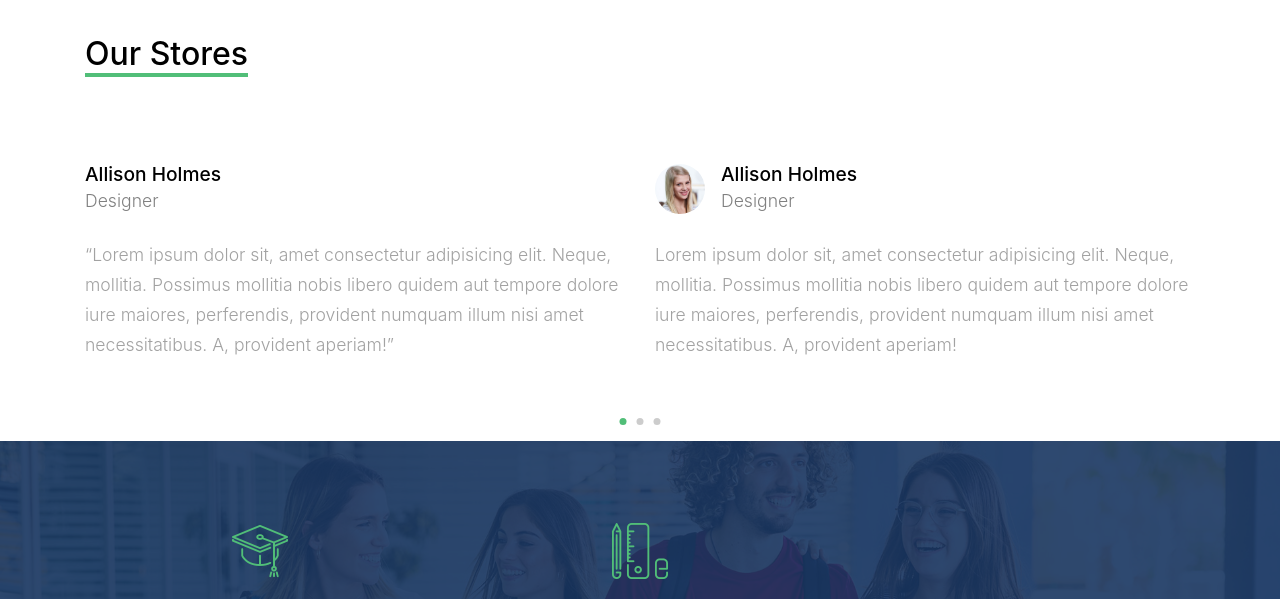
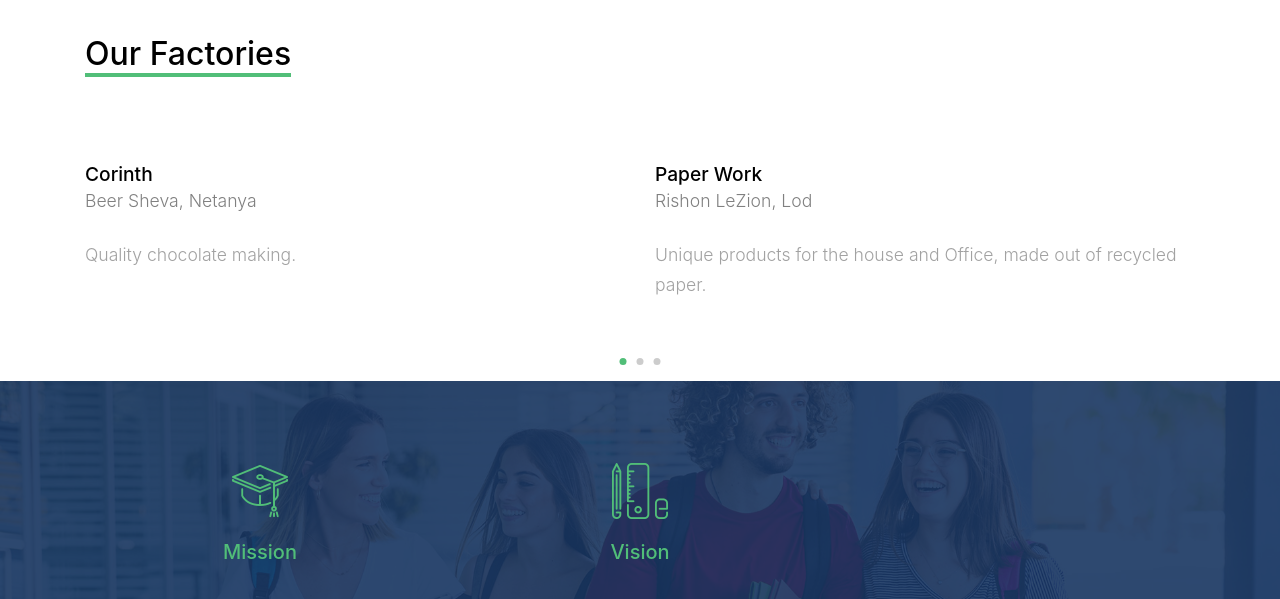
Before and after one commit to meet-projects/final-project-d2, a Flask app: page / in a window 1280 px wide. Shown: the part 2809-3408 px from the top of the page. Run offline with Flask 2, Linux system fonts and the light colour scheme; data comes from the database, SQL or seed files in the repository; both versions use the stored data as it was after the commit; some libraries are stand-ins or nearby versions; some web fonts are replaced.

Commit message:
front-end touch ups

```diff
--- a/academics/academics/templates/about.html
+++ b/academics/academics/templates/about.html
@@ -2,7 +2,7 @@
 <html lang="en">
 
 <head>
-  <title>Integrated Productive Plants &mdash; Contact</title>
+  <title>Integrative Production Plants &mdash; Contact</title>
   <meta charset="utf-8">
   <meta name="viewport" content="width=device-width, initial-scale=1, shrink-to-fit=no">
 
@@ -51,8 +51,8 @@
         <div class="row align-items-center">
           <div class="col-lg-9 d-none d-lg-block">
             <a href="#" class="small mr-3"><span class="icon-question-circle-o mr-2"></span> Have a questions?</a>
-            <a href="#" class="small mr-3"><span class="icon-phone2 mr-2"></span> 10 20 123 456</a>
-            <a href="#" class="small mr-3"><span class="icon-envelope-o mr-2"></span> info@mydomain.com</a>
+            <a href="#" class="small mr-3"><span class="icon-phone2 mr-2"></span> 08-920-0050</a>
+            <a href="#" class="small mr-3"><span class="icon-envelope-o mr-2"></span> integratedplants@gmail.com</a>
           </div>
           <div class="col-lg-3 text-right">
                     </div>
--- a/academics/academics/templates/courses.html
+++ b/academics/academics/templates/courses.html
@@ -2,7 +2,7 @@
 <html lang="en">
 
 <head>
-  <title>Integrated Productive Plan &mdash; Store </title>
+  <title>Integrative Production Plan &mdash; Store </title>
   <meta charset="utf-8">
   <meta name="viewport" content="width=device-width, initial-scale=1, shrink-to-fit=no">
 
@@ -50,8 +50,8 @@
         <div class="row align-items-center">
           <div class="col-lg-9 d-none d-lg-block">
             <a href="#" class="small mr-3"><span class="icon-question-circle-o mr-2"></span> Have a questions?</a>
-            <a href="#" class="small mr-3"><span class="icon-phone2 mr-2"></span> 10 20 123 456</a>
-            <a href="#" class="small mr-3"><span class="icon-envelope-o mr-2"></span> info@mydomain.com</a>
+            <a href="#" class="small mr-3"><span class="icon-phone2 mr-2"></span> 08-920-0050</a>
+            <a href="#" class="small mr-3"><span class="icon-envelope-o mr-2"></span> integratedplants@gmail.com</a>
           </div>
         </div>
       </div>
--- a/academics/academics/templates/index.html
+++ b/academics/academics/templates/index.html
@@ -2,7 +2,7 @@
 <html lang="en">
 
 <head>
-  <title>Integrated Productive Plants &mdash; Home</title>
+  <title>Integrative Production Plants &mdash; Home</title>
   <meta charset="utf-8">
   <meta name="viewport" content="width=device-width, initial-scale=1, shrink-to-fit=no">
 
@@ -50,8 +50,8 @@
         <div class="row align-items-center">
           <div class="col-lg-9 d-none d-lg-block">
             <a href="{{url_for('contact')}}" class="small mr-3"><span class="icon-question-circle-o mr-2"></span> Have a questions?</a>
-            <a href="#" class="small mr-3"><span class="icon-phone2 mr-2"></span> 10 20 123 456</a>
-            <a href="#" class="small mr-3"><span class="icon-envelope-o mr-2"></span> info@mydomain.com</a>
+            <a href="#" class="small mr-3"><span class="icon-phone2 mr-2"></span> 08-920-0050</a>
+            <a href="#" class="small mr-3"><span class="icon-envelope-o mr-2"></span> integratedplants@gmail.com</a>
           </div>
 
         </div>
@@ -91,7 +91,7 @@
           </div>
           <div class="ml-auto">
             <div class="social-wrap">
-              <a href="#"><span class="icon-facebook"></span></a>
+              <a href="https://www.facebook.com/shekulotov/"><span class="icon-facebook"></span></a>
               <a href="https://www.instagram.com/integrativeplants/?hl=en"><span class="icon-instagram"></span></a>
 
 
@@ -121,7 +121,7 @@
         <div class="container">
           <div class="row align-items-center">
             <div class="col-lg-12 mx-auto text-center" data-aos="fade-up">
-              <h1>Integrated Productive Plants</h1>
+              <h1>Integrative Production Plants</h1>
             </div>
           </div>
         </div>
@@ -170,7 +170,7 @@
                   <div class="course-1-item">
                     <figure class="thumnail">
                       <a href="{{ url_for('display_product',product_id=product.product_id) }}"><img src="{{product.picture_path}}" alt="Image" height=420px width="350px"></a>
-                      <div class="price">₪{{product.price}}</div>
+                      <div class="price">₪{{product.price}}.00</div>
                     </figure>
                     <div class="course-1-content pb-4">
                       <h2>{{product.name}}</h2>
@@ -203,7 +203,7 @@
           </div>
           <div class="col-lg-8">
 
-            <p class="lead">"I'm gaining confidence here. The fact that I am constantly interacting with people helps me realize that I can cope with difficulties and manage my emotions and thoughts. I really love the staff here and the majority of my colleagues. At the moment I feel that working in the free market is too overwhelming, but I hope and believe that the knowledge, tools and experience I receive at Shekulo Tov, will help me in the future to be included in the free market. </p>
+            <p class="lead">"I'm gaining confidence here. The fact that I am constantly interacting with people helps me realize that I can cope with difficulties and manage my emotions and thoughts. I really love the staff here and the majority of my colleagues. At the moment I feel that working in the free market is too overwhelming, but I hope and believe that the knowledge, tools and experience I receive at Shekulo Tov, will help me in the future to be included in the free market." </p>
             <p><a href="{{url_for('stories')}}">Read more</a></p>
           </div>
         </div>
@@ -216,7 +216,7 @@
         <div class="row mb-5">
           <div class="col-lg-4">
             <h2 class="section-title-underline">
-              <span>Our Stores</span>
+              <span>Our Factories</span>
             </h2>
           </div>
         </div>
@@ -227,77 +227,72 @@
           <div class="ftco-testimonial-1">
             <div class="ftco-testimonial-vcard d-flex align-items-center mb-4">
               <div>
-                <h3>Allison Holmes</h3>
-                <span>Designer</span>
+                <h3>Corinth</h3>
+                <span>Beer Sheva, Netanya</span>
               </div>
             </div>
             <div>
-              <p>&ldquo;Lorem ipsum dolor sit, amet consectetur adipisicing elit. Neque, mollitia. Possimus mollitia nobis libero quidem aut tempore dolore iure maiores, perferendis, provident numquam illum nisi amet necessitatibus. A, provident aperiam!&rdquo;</p>
+              <p>Quality chocolate making.</p>
             </div>
           </div>
 
           <div class="ftco-testimonial-1">
             <div class="ftco-testimonial-vcard d-flex align-items-center mb-4">
-              <img src="static/images/person_2.jpg" alt="Image" class="img-fluid mr-3">
               <div>
-                <h3>Allison Holmes</h3>
-                <span>Designer</span>
+                <h3>Paper Work</h3>
+                <span>Rishon LeZion, Lod</span>
               </div>
             </div>
             <div>
-              <p>Lorem ipsum dolor sit, amet consectetur adipisicing elit. Neque, mollitia. Possimus mollitia nobis libero quidem aut tempore dolore iure maiores, perferendis, provident numquam illum nisi amet necessitatibus. A, provident aperiam!</p>
+              <p>Unique products for the house and Office, made out of recycled paper.</p>
             </div>
           </div>
 
           <div class="ftco-testimonial-1">
             <div class="ftco-testimonial-vcard d-flex align-items-center mb-4">
-              <img src="static/images/person_4.jpg" alt="Image" class="img-fluid mr-3">
               <div>
-                <h3>Allison Holmes</h3>
-                <span>Designer</span>
+                <h3>Basmat Amal</h3>
+                <span>Tayibe</span>
               </div>
             </div>
             <div>
-              <p>&ldquo;Lorem ipsum dolor sit, amet consectetur adipisicing elit. Neque, mollitia. Possimus mollitia nobis libero quidem aut tempore dolore iure maiores, perferendis, provident numquam illum nisi amet necessitatibus. A, provident aperiam!&rdquo;</p>
+              <p>Soaps and cosmetics making.</p>
             </div>
           </div>
 
           <div class="ftco-testimonial-1">
             <div class="ftco-testimonial-vcard d-flex align-items-center mb-4">
-              <img src="static/images/person_3.jpg" alt="Image" class="img-fluid mr-3">
               <div>
-                <h3>Allison Holmes</h3>
-                <span>Designer</span>
+                <h3>Bricks</h3>
+                <span>Baqa al-Gharbiyye</span>
               </div>
             </div>
             <div>
-              <p>Lorem ipsum dolor sit, amet consectetur adipisicing elit. Neque, mollitia. Possimus mollitia nobis libero quidem aut tempore dolore iure maiores, perferendis, provident numquam illum nisi amet necessitatibus. A, provident aperiam!</p>
+              <p>Decorative tiles made for the house and office.</p>
             </div>
           </div>
 
           <div class="ftco-testimonial-1">
             <div class="ftco-testimonial-vcard d-flex align-items-center mb-4">
-              <img src="static/images/person_2.jpg" alt="Image" class="img-fluid mr-3">
               <div>
-                <h3>Allison Holmes</h3>
-                <span>Designer</span>
+                <h3>The Confectionery</h3>
+                <span>Haifa</span>
               </div>
             </div>
             <div>
-              <p>&ldquo;Lorem ipsum dolor sit, amet consectetur adipisicing elit. Neque, mollitia. Possimus mollitia nobis libero quidem aut tempore dolore iure maiores, perferendis, provident numquam illum nisi amet necessitatibus. A, provident aperiam!&rdquo;</p>
+              <p>Home-made cakes and cookies.</p>
             </div>
           </div>
 
           <div class="ftco-testimonial-1">
             <div class="ftco-testimonial-vcard d-flex align-items-center mb-4">
-              <img src="static//images/person_4.jpg" alt="Image" class="img-fluid mr-3">
               <div>
-                <h3>Allison Holmes</h3>
-                <span>Designer</span>
+                <h3>The group's logistic center</h3>
+                <span>Lod</span>
               </div>
             </div>
             <div>
-              <p>Lorem ipsum dolor sit, amet consectetur adipisicing elit. Neque, mollitia. Possimus mollitia nobis libero quidem aut tempore dolore iure maiores, perferendis, provident numquam illum nisi amet necessitatibus. A, provident aperiam!</p>
+              <p>Provides employment and training for employees responsible for the group’s logistic management.</p>
             </div>
           </div>
 
```
Also changed, not shown: academics/academics/templates/buy.html (+11 -21 lines), academics/academics/templates/contact.html (+0 -19 lines), academics/academics/templates/course-single.html (+1 -6 lines), academics/academics/products.db, 2 other files.
